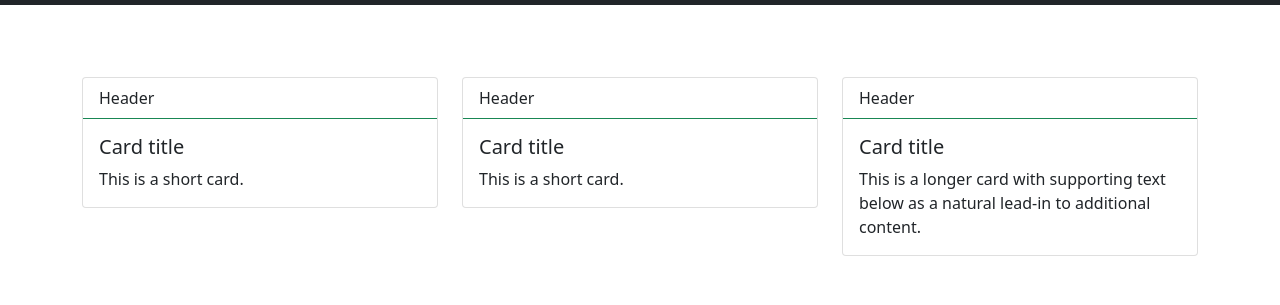
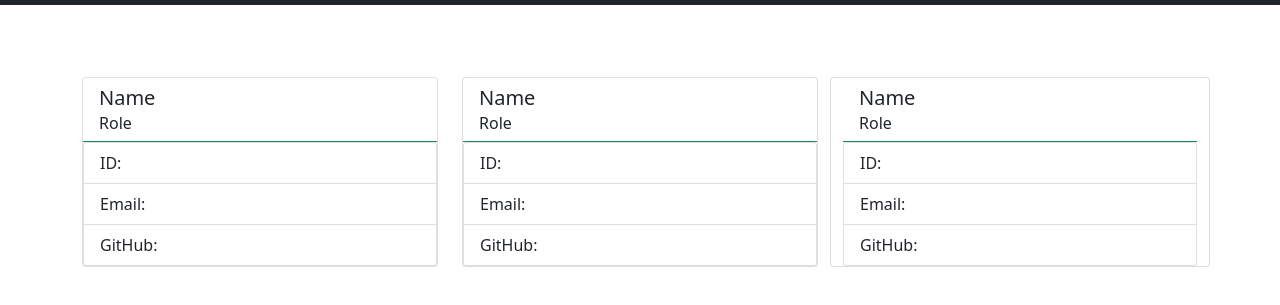
Before and after one commit to jackreedjackreed/team-profile-generator, a plain HTML site: page src/helper.html in a window 1280 px wide. Shown: the part 51-356 px from the top of the page. Drawn offline with nearby package versions, Linux system fonts and the light colour scheme.

Commit message:
card improvements

```diff
--- a/src/helper.html
+++ b/src/helper.html
@@ -22,30 +22,44 @@
   <div class="container">
     <div class="row row-cols-1 row-cols-md-3 g-4 mt-5">
         <div class="col">
+
           <div class="card">
-            <div class="card-header bg-transparent border-success">Header</div>
-            <div class="card-body">
-              <h5 class="card-title">Card title</h5>
-              <p class="card-text">This is a short card.</p>
+            <div class="card-header bg-transparent border-success">
+                <h5 class="card-title">Name</h5>
+                <h6 class="card-subtitle">Role</h6>
             </div>
+            <ul class="list-group">
+                <li class="list-group-item">ID: </li>
+                <li class="list-group-item">Email: </li>
+                <li class="list-group-item"> GitHub: </li>
+            </ul>
           </div>
         </div>
+
         <div class="col">
-          <div class="card">
-            <div class="card-header bg-transparent border-success">Header</div>
-            <div class="card-body">
-              <h5 class="card-title">Card title</h5>
-              <p class="card-text">This is a short card.</p>
+            <div class="card">
+                <div class="card-header bg-transparent border-success">
+                    <h5 class="card-title">Name</h5>
+                    <h6 class="card-subtitle">Role</h6>
+                </div>
+                <ul class="list-group">
+                    <li class="list-group-item">ID: </li>
+                    <li class="list-group-item">Email: </li>
+                    <li class="list-group-item"> GitHub: </li>
+                </ul>
+              </div>
             </div>
-          </div>
-        </div>
-        <div class="col">
-          <div class="card">
-            <div class="card-header bg-transparent border-success">Header</div>
-            <div class="card-body">
-              <h5 class="card-title">Card title</h5>
-              <p class="card-text">This is a longer card with supporting text below as a natural lead-in to additional content.</p>
+
+        <div class="card">
+            <div class="card-header bg-transparent border-success">
+                <h5 class="card-title">Name</h5>
+                <h6 class="card-subtitle">Role</h6>
             </div>
+            <ul class="list-group">
+                <li class="list-group-item">ID: </li>
+                <li class="list-group-item">Email: </li>
+                <li class="list-group-item"> GitHub: </li>
+            </ul>
           </div>
         </div>
 </div>
```
